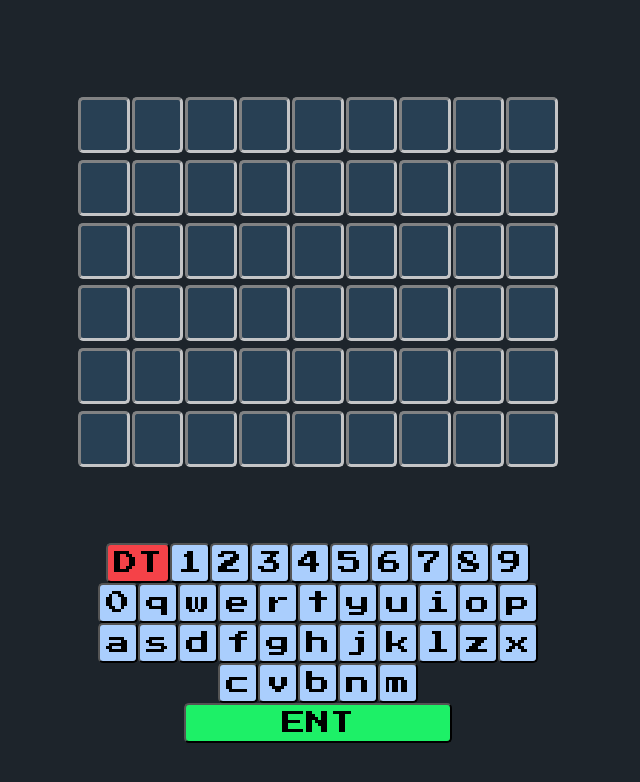
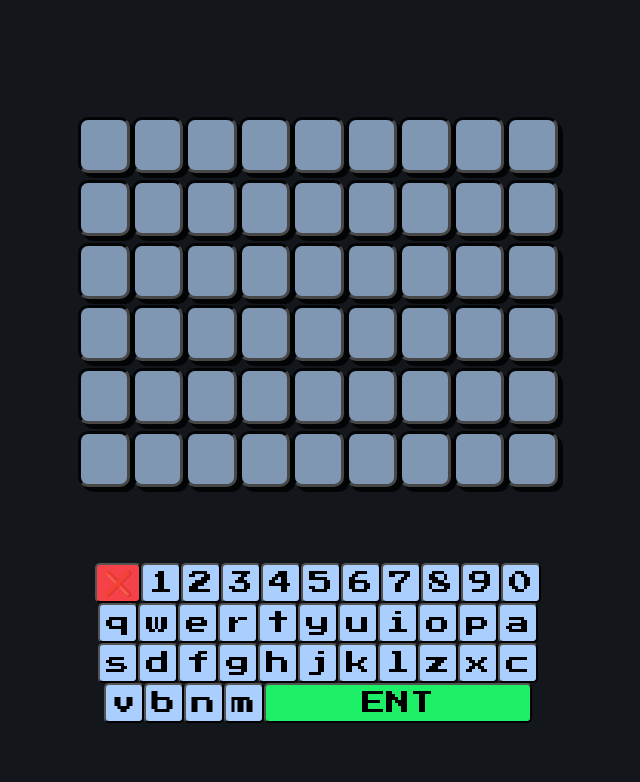
Before and after one commit to akothari01/Chardle, a React (Vite) app in the folder steamdle/: page / in a window 1280 px wide. Shown: the top 782 px of the page, without its empty margins (322-962 px from the left). Built offline with nearby package versions, Linux system fonts and the light colour scheme.

Commit message:
some visual touchups
css color changes

```diff
--- a/steamdle/src/App.jsx
+++ b/steamdle/src/App.jsx
@@ -7,7 +7,10 @@ export default function App() {
   const [guesses, setGuesses] = useState(Array(wordToGuess.length * 6).fill(''))
   const [index, setIndex] = useState(0)
   const[currentGuess, setCurrentGuess] = useState(1)
-  const[guessCorrect, setGuessCorrect] = useState(Array(wordToGuess.length * 6).fill('#2b475f'))
+  const[guessCorrect, setGuessCorrect] = useState(Array(wordToGuess.length * 6).fill('#9cb7db'))
+  const [gameWon, setGameWon] = useState(false)
+  const gameLost = index > wordToGuess.length*6-1
+  const gameOver = gameWon || gameLost
 
   function handleTyping(letter){
     if(index < currentGuess * wordToGuess.length){
@@ -31,6 +34,7 @@ export default function App() {
   }
 
   function enterInput(){
+    if(!gameOver){
       if(index === currentGuess*wordToGuess.length){
         const guess = guesses
         setGuessCorrect(prevCor => {
@@ -52,6 +56,7 @@ export default function App() {
         setCurrentGuess(prevGuess => prevGuess + 1)
       }
     }
+  }
 
 
   return (
--- a/steamdle/src/components/Keyboard.jsx
+++ b/steamdle/src/components/Keyboard.jsx
@@ -2,7 +2,7 @@ export default function Keyboard(props){
     const keys = "1234567890qwertyuiopasdfghjklzxcvbnm"
     return(
         <section className="keyboard">
-            <button onClick={props.del} style={{backgroundColor:"#f54248"}}>DT</button>
+            <button onClick={props.del} style={{backgroundColor:"#f54248"}}>❌ </button>
             {
                 keys.split('').map(letter => (
                     <button onClick={() => (props.typing)(letter)} key={letter}>{letter}</button>
--- a/steamdle/src/index.css
+++ b/steamdle/src/index.css
@@ -4,7 +4,7 @@
 
 body {
   margin: 0;
-  background-color:  #1d242b ;
+  background-color:  #13171b ;
   color: #D9D9D9;
   padding: 20px;
   height: 100vh;
@@ -33,8 +33,7 @@ section.guess-blocks{
 }
 
 section.guess-blocks > span{
-  background-color: #2b475f ;
-  color: rgb(255, 255, 255);
+  color: rgb(0, 0, 0);
   font-size: 3rem;
   font-weight: bold;
   display: flex;
@@ -42,9 +41,11 @@ section.guess-blocks > span{
   justify-content: center;
   min-height: 7vh;
   min-width: 4vw;
-  border-radius: 5px;
+  border-radius: 10px;
   opacity: 0.8;
+  box-shadow: 5px 5px;
   border-style: inset;
+  border-color: black;
   margin-bottom: 5px;
 }
 
```
Lines whose indentation alone changed are shown as unchanged.
